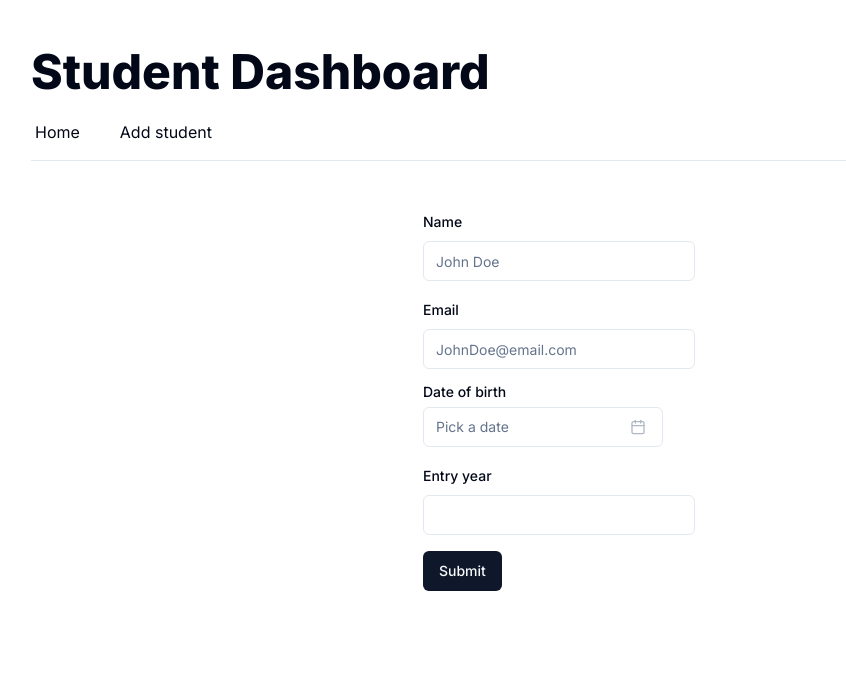
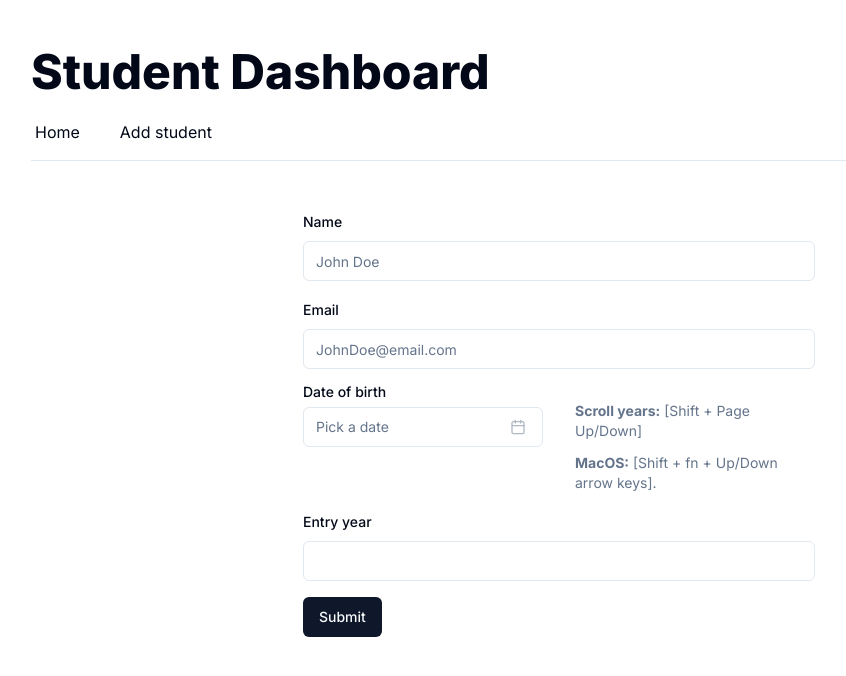
Before and after one commit to CoupDeWhoop/fe-tech-task-jc, a Next.js app: page /create in a window 1280 px wide. Shown: the top 676 px of the page, without its empty margins (81-927 px from the left). Built offline with nearby package versions, Linux system fonts and the light colour scheme.

Commit message:
style add student

```diff
--- a/app/create/page.tsx
+++ b/app/create/page.tsx
@@ -76,7 +76,7 @@ function Create() {
 
   return (
     <div className="flex justify-center">
-      <div>
+      <div className="w-full max-w-lg">
         <Form {...form}>
           <form onSubmit={form.handleSubmit(onSubmit)} className="space-y-4">
             <FormField
@@ -105,7 +105,7 @@ function Create() {
                 </FormItem>
               )}
             />
-            <div className="flex flex-row gap-8">
+            <div className="flex flex-col md:flex-row">
               <FormField
                 control={form.control}
                 name="date_of_birth"
@@ -151,9 +151,13 @@ function Create() {
                   </FormItem>
                 )}
               />
-              <FormDescription>
-                {/* <p>Scroll years: [Shift + Page Up/Down]</p>
-                <p> MacOS: [Shift + fn + Up/Down arrow keys].</p> */}
+              <FormDescription className="pt-2 md:pl-8 md:pt-2">
+                <span className="flow-root mb-3">
+                  <strong>Scroll years:</strong> [Shift + Page Up/Down]
+                </span>
+                <span>
+                  <strong>MacOS:</strong> [Shift + fn + Up/Down arrow keys].
+                </span>
               </FormDescription>
             </div>
             <FormField
```
Also changed, not shown: 1 other file (tests, documents, lock files or other folders).
